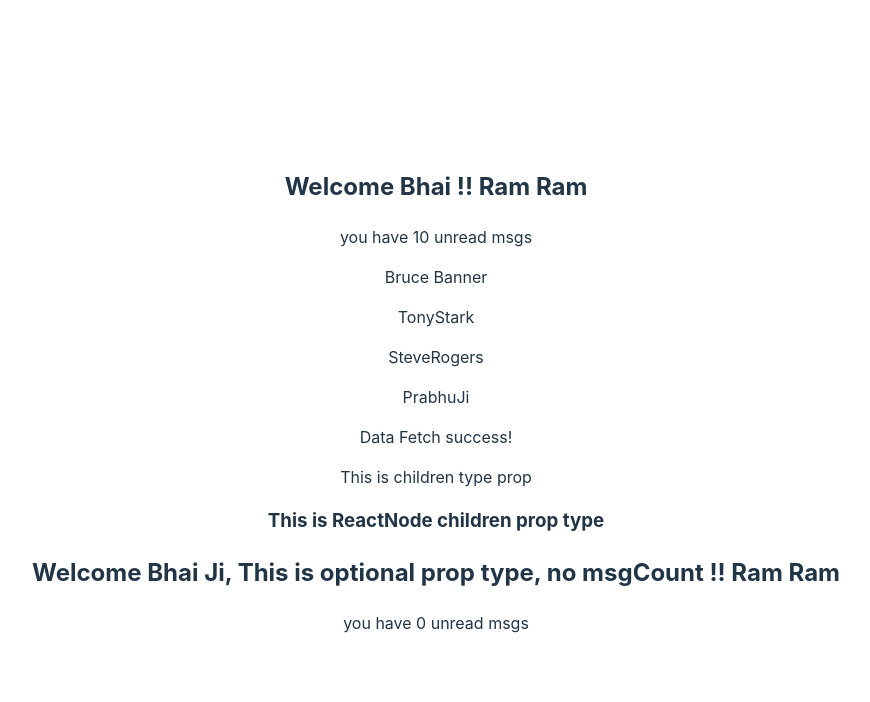
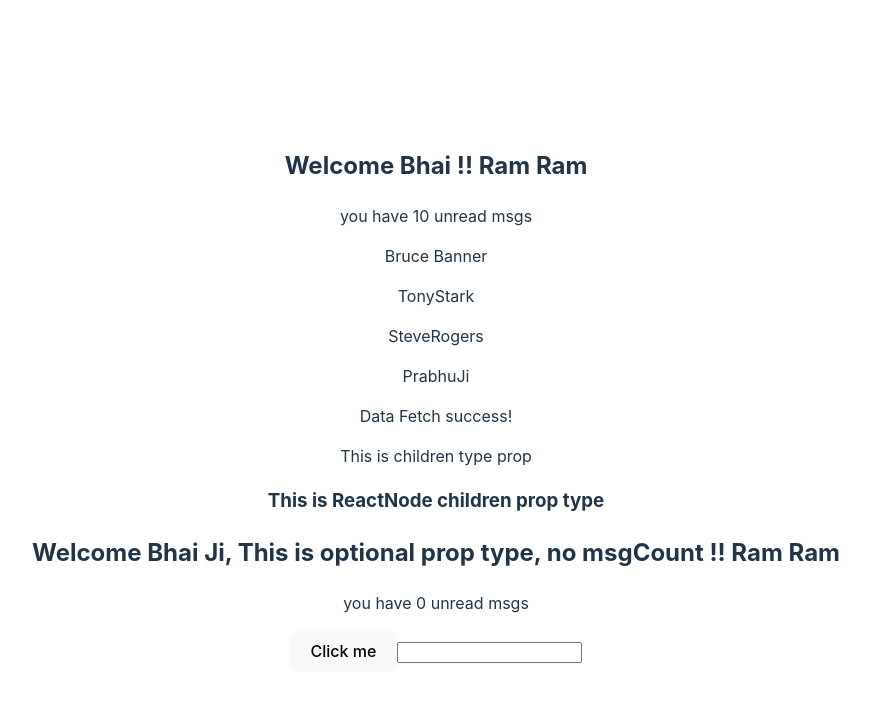
Before and after one commit to D32SSV/react-ts, a React (Vite) app: page / in a window 1280 px wide. Shown: the top 702 px of the page, without its empty margins (204-1074 px from the left). Built offline with nearby package versions, Linux system fonts and the light colour scheme.

Commit message:
event type prop

```diff
--- a/src/App.tsx
+++ b/src/App.tsx
@@ -1,6 +1,8 @@
 import "./App.css";
+import Button from "./components/Button";
 import Greet from "./components/Greet";
 import Heading from "./components/Heading";
+import Input from "./components/Input";
 import Oscar from "./components/Oscar";
 import Person from "./components/Person";
 import PersonList from "./components/PersonList";
@@ -39,6 +41,8 @@ function App() {
         name={"Bhai Ji, This is optional prop type, no msgCount"}
         auth={true}
       />
+      <Button handleClick={(event) => console.log("Jai Shri Ram", event)} />
+      <Input value="" handleChange={(event) => console.log(event)} />
     </>
   );
 }
--- /dev/null
+++ b/src/components/Button.tsx
@@ -0,0 +1,10 @@
+import React from "react";
+type prop = {
+  handleClick: (event:React.MouseEvent<HTMLButtonElement>) => void;
+};
+
+const Button = ({ handleClick }: prop) => {
+  return <button onClick={(event) => handleClick(event)}>Click me</button>;
+};
+
+export default Button;
--- /dev/null
+++ b/src/components/Input.tsx
@@ -0,0 +1,12 @@
+import React from "react";
+
+type prop = {
+  value: string;
+  handleChange: (event: React.ChangeEvent<HTMLInputElement>) => void;
+};
+
+const Input = ({ value, handleChange }: prop) => {
+  return <input value={value} onChange={(event) => handleChange(event)} />;
+};
+
+export default Input;
```
